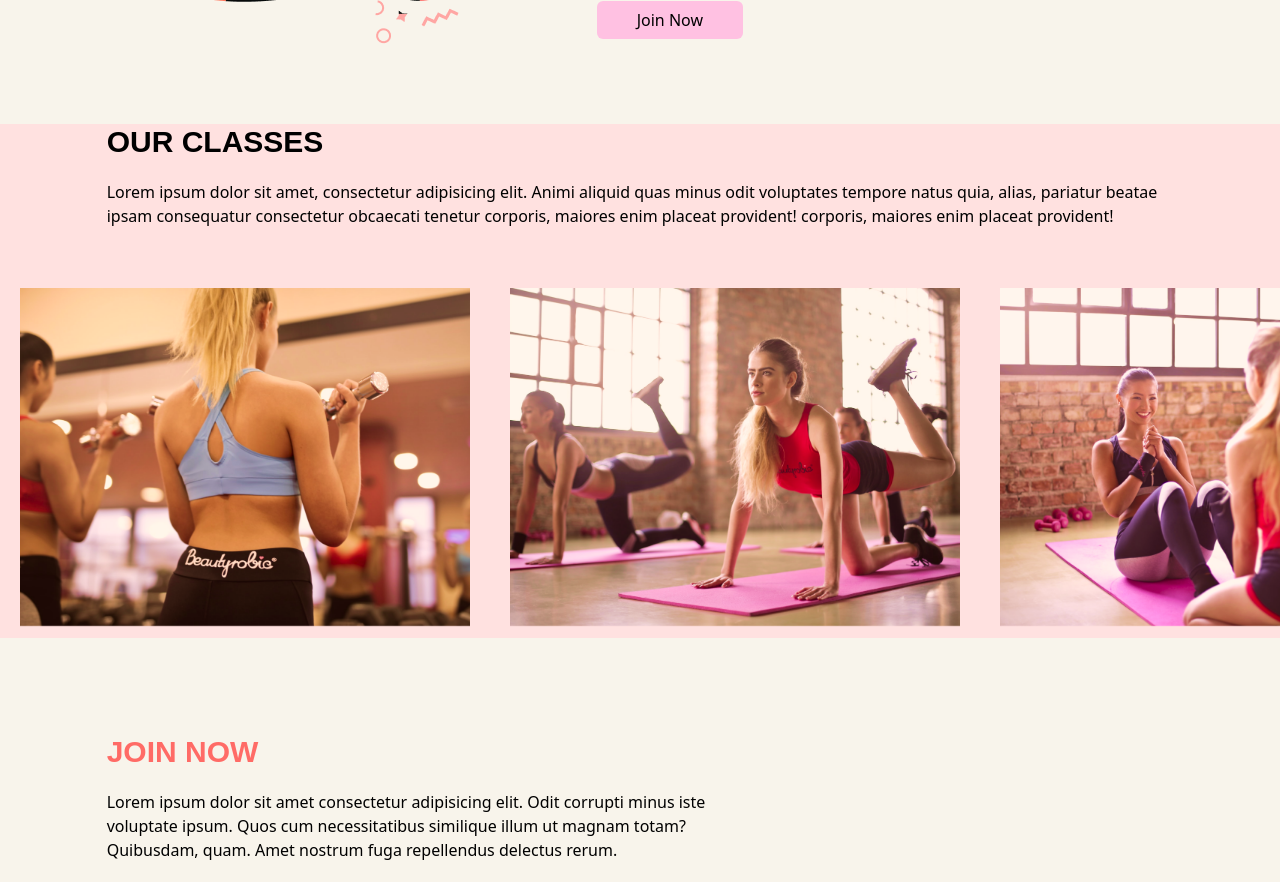
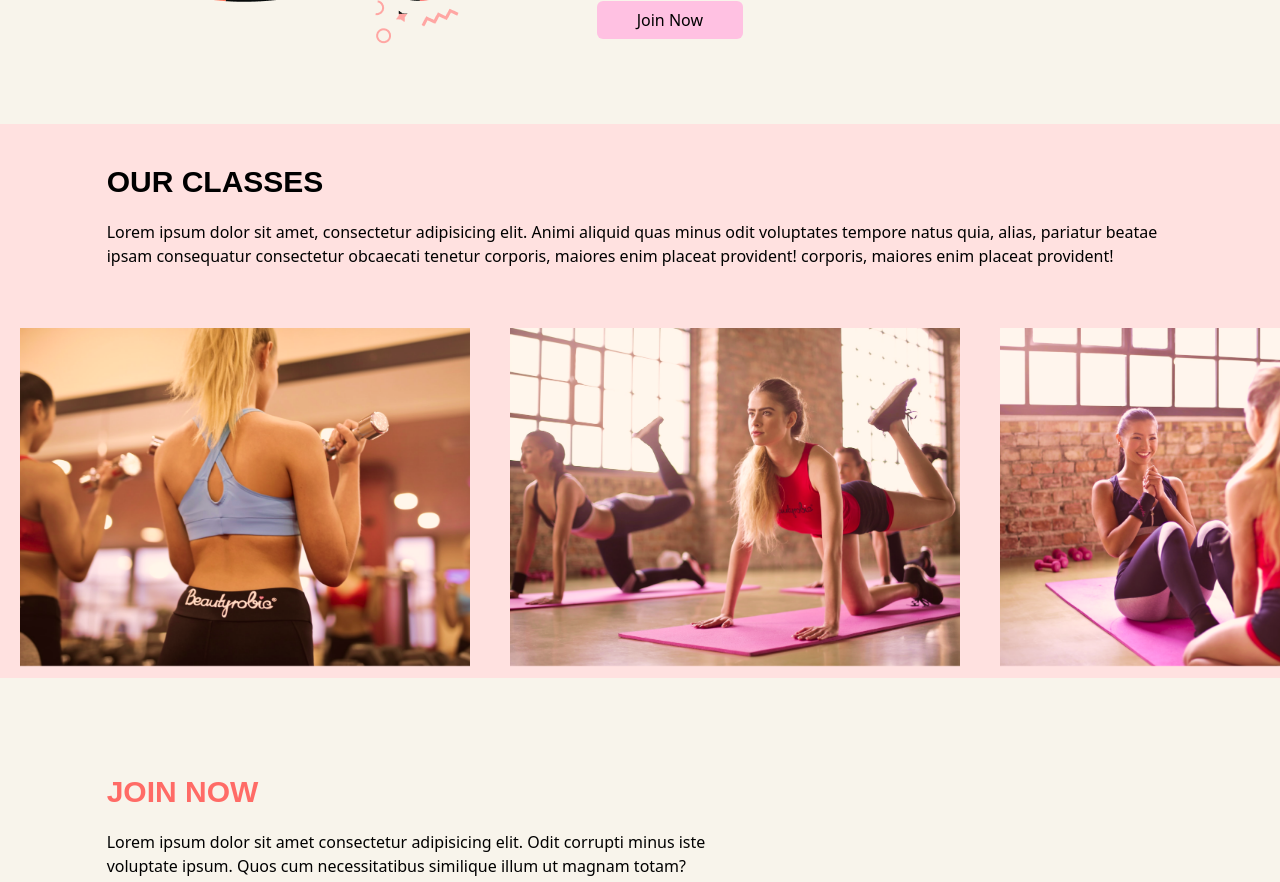
Before and after one commit to mankind4dev/fitness-gym, a React (Vite) app: page / in a window 1280 px wide. Shown: the part 2000-2882 px from the top of the page. Built offline with nearby package versions, Linux system fonts and the light colour scheme.

Commit message:
include can

```diff
--- a/src/scenes/ourClasses/index.tsx
+++ b/src/scenes/ourClasses/index.tsx
@@ -54,7 +54,7 @@ type Props = {
 const OurClasses = ({ setSelectedPage }: Props) => {
   return (
     <>
-      <section id="ourclasses" className="w-full bg-primary-300 py40 ">
+      <section id="ourclasses" className="w-full bg-primary-300 pt-10 sm:pt20`">
         <motion.div
           className=""
           onViewportEnter={() => setSelectedPage(SelectedPage.OurClasses)}
```
